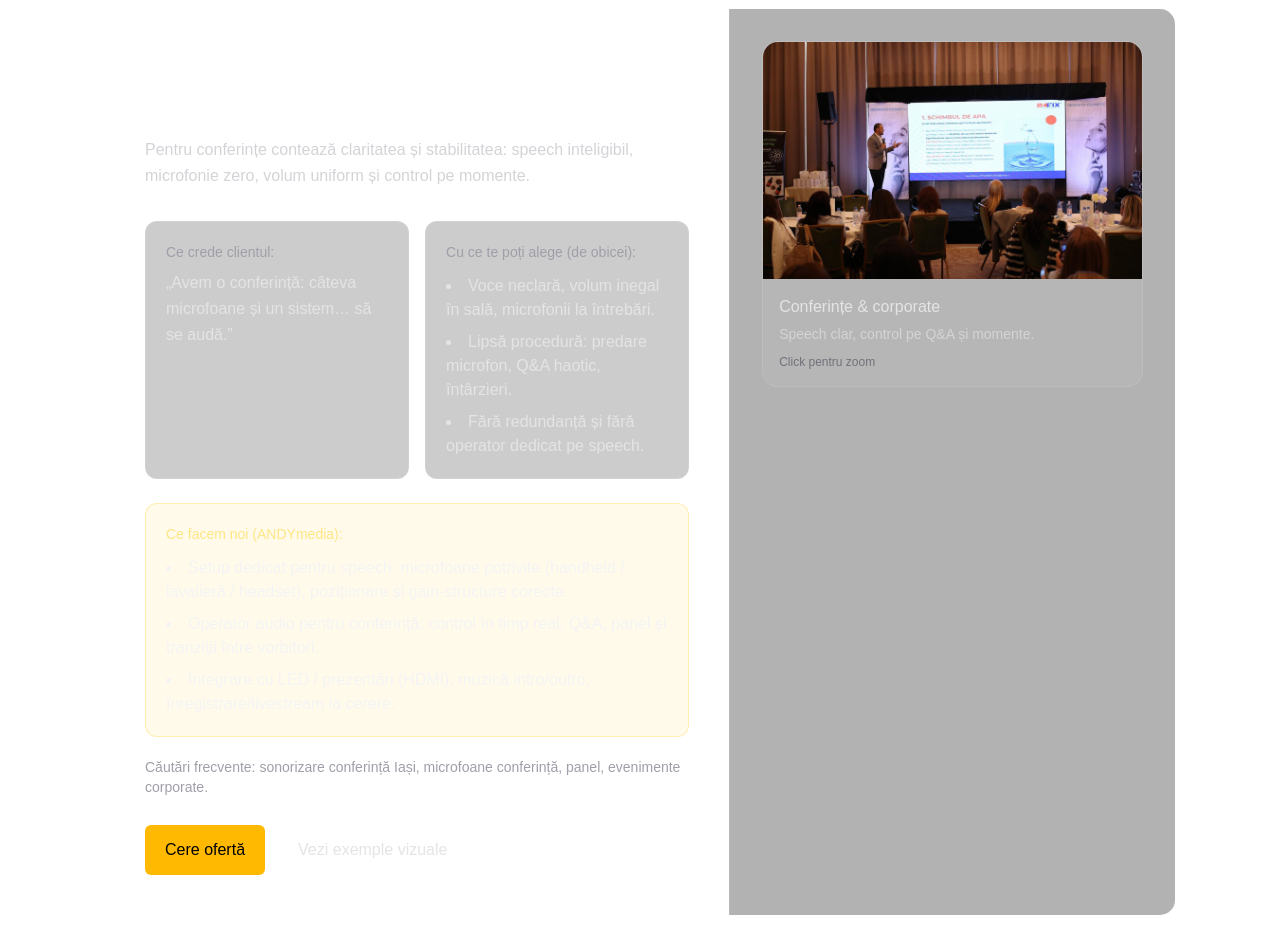
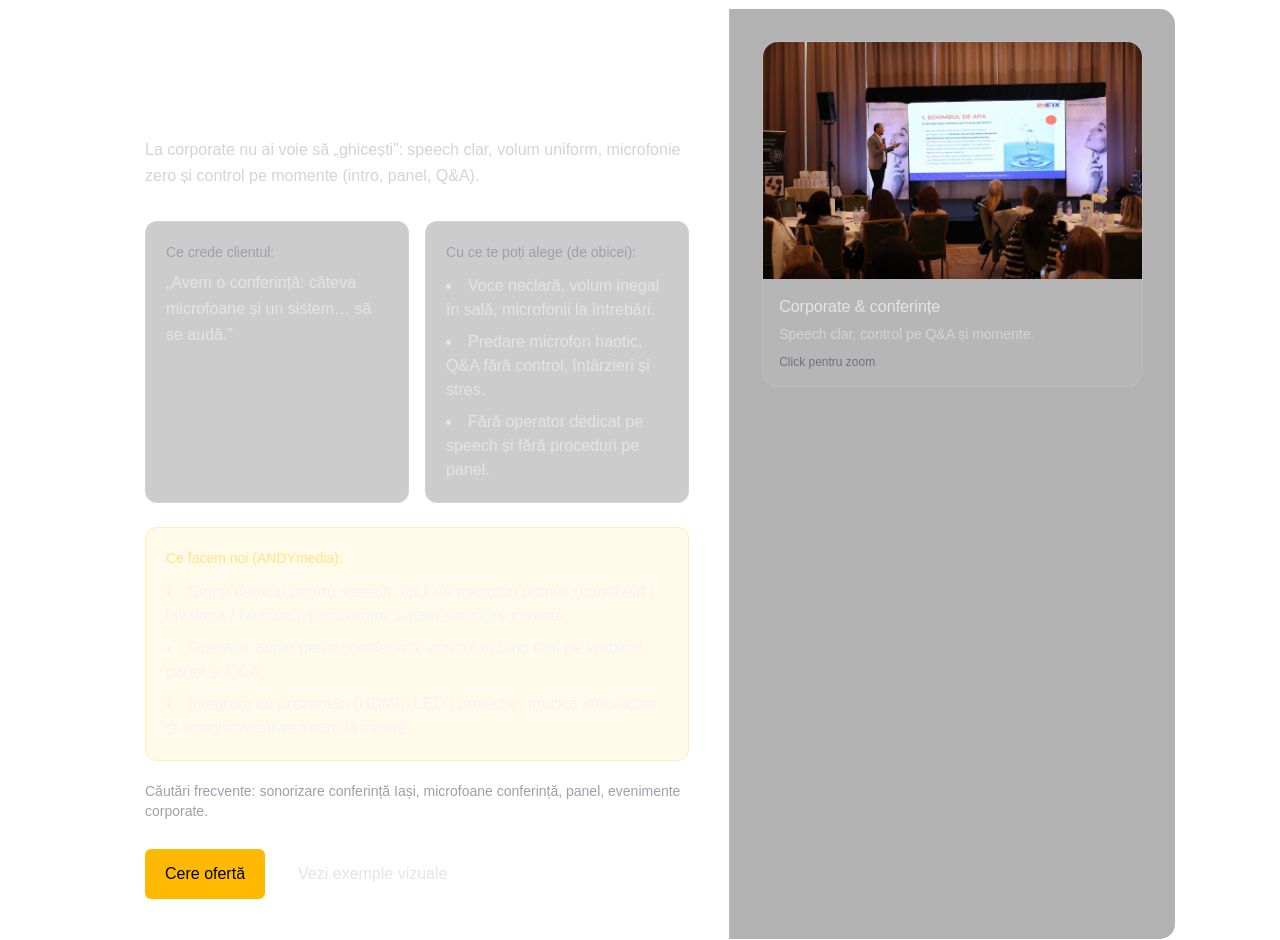
Before and after one commit to stoicaandy/andymedia-site, a Next.js app: page /servicii in a window 1280 px wide. Shown: the part 1620-2560 px from the top of the page. Built offline with nearby package versions, Linux system fonts and the light colour scheme.

Commit message:
Servicii: conferinte corporate + masuratori acustice

```diff
--- a/app/servicii/page.tsx
+++ b/app/servicii/page.tsx
@@ -7,13 +7,13 @@ export const metadata: Metadata = {
   title:
     "Servicii evenimente Iași | Sonorizare d&b, lumini, LED, DJ, scenă – ANDYmedia",
   description:
-    "Servicii complete pentru evenimente în Iași și Moldova: sonorizare profesională (d&b audiotechnik), măsurători acustice (Smaart/REW), lumini control DMX, ecrane LED cu conținut live (Resolume), DJ adaptat publicului, scenă, conferințe, operatori, transport, montaj, consultanță și booking artiști. ANDYmedia – Andy Stoica (ANDYmusic).",
+    "Servicii complete pentru evenimente în Iași și Moldova: sonorizare profesională (d&b audiotechnik), măsurători acustice (Smaart/REW), conferințe corporate, lumini control DMX, ecrane LED cu conținut live (Resolume), DJ adaptat publicului, scenă, operatori, transport, montaj, consultanță și booking artiști. ANDYmedia – Andy Stoica (ANDYmusic).",
   alternates: { canonical: "/servicii" },
   openGraph: {
     title:
       "Servicii evenimente Iași | Sonorizare d&b, lumini, LED, DJ, scenă – ANDYmedia",
     description:
-      "Sunet calibrat (Smaart/REW), mixaj controlat, lumini programate (DMX) și ecrane LED cu content live (Resolume). DJ adaptat publicului + scenă dimensionată corect.",
+      "Sunet calibrat (Smaart/REW), mixaj controlat, lumini programate (DMX) și ecrane LED cu content live (Resolume). Conferințe corporate + DJ adaptat publicului + scenă dimensionată corect.",
     url: "/servicii",
     type: "website",
   },
@@ -79,25 +79,25 @@ const serviceBlocks: ServiceBlock[] = [
     id: "conferinte",
     title: "Conferințe, corporate & evenimente business (panel / prezentări / Q&A)",
     subtitle:
-      "Pentru conferințe contează claritatea și stabilitatea: speech inteligibil, microfonie zero, volum uniform și control pe momente.",
+      "La corporate nu ai voie să „ghicești”: speech clar, volum uniform, microfonie zero și control pe momente (intro, panel, Q&A).",
     whatClientThinks:
       "„Avem o conferință: câteva microfoane și un sistem… să se audă.”",
     whatUsuallyHappens: [
       "Voce neclară, volum inegal în sală, microfonii la întrebări.",
-      "Lipsă procedură: predare microfon, Q&A haotic, întârzieri.",
-      "Fără redundanță și fără operator dedicat pe speech.",
+      "Predare microfon haotic, Q&A fără control, întârzieri și stres.",
+      "Fără operator dedicat pe speech și fără proceduri pe panel.",
     ],
     whatWeDo: [
-      "Setup dedicat pentru speech: microfoane potrivite (handheld / lavalieră / headset), poziționare și gain-structure corecte.",
-      "Operator audio pentru conferință: control în timp real, Q&A, panel și tranziții între vorbitori.",
-      "Integrare cu LED / prezentări (HDMI), muzică intro/outro, înregistrare/livestream la cerere.",
+      "Setup dedicat pentru speech: tipul de microfon potrivit (handheld / lavalieră / headset), poziționare și gain-structure corecte.",
+      "Operator audio pentru conferință: control în timp real pe vorbitori, panel și Q&A.",
+      "Integrare cu prezentări (HDMI), LED / proiecție, muzică intro/outro și înregistrare/livestream la cerere.",
     ],
     keywordsLine:
       "Căutări frecvente: sonorizare conferință Iași, microfoane conferință, panel, evenimente corporate.",
     image: {
       src: "/servicii/conferinta-congres.jpg",
       alt: "Conferință / congres: setup audio pentru speech și prezentări",
-      title: "Conferințe & corporate",
+      title: "Corporate & conferințe",
       desc: "Speech clar, control pe Q&A și momente.",
     },
   },
@@ -472,7 +472,7 @@ export default function Page() {
             <p className="mt-4 text-zinc-400 text-sm max-w-4xl">{citiesLine}</p>
           </div>
 
-          {/* CTA final (conferinte) */}
+          {/* CTA conferinte */}
           <div className="rounded-2xl border border-white/10 bg-gradient-to-b from-white/5 to-white/0 p-8 md:p-10">
             <h2 className="text-2xl md:text-3xl font-medium">
               Ai o conferință / eveniment corporate?
```
